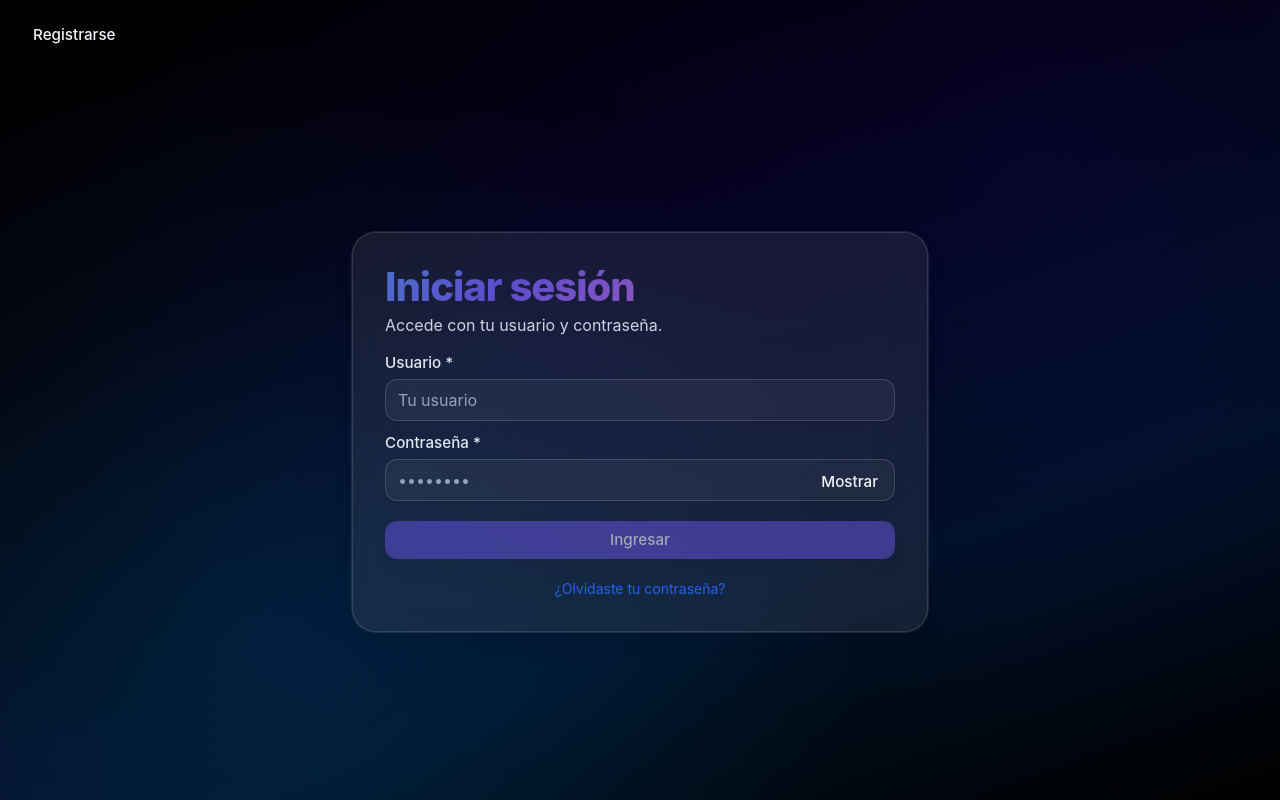
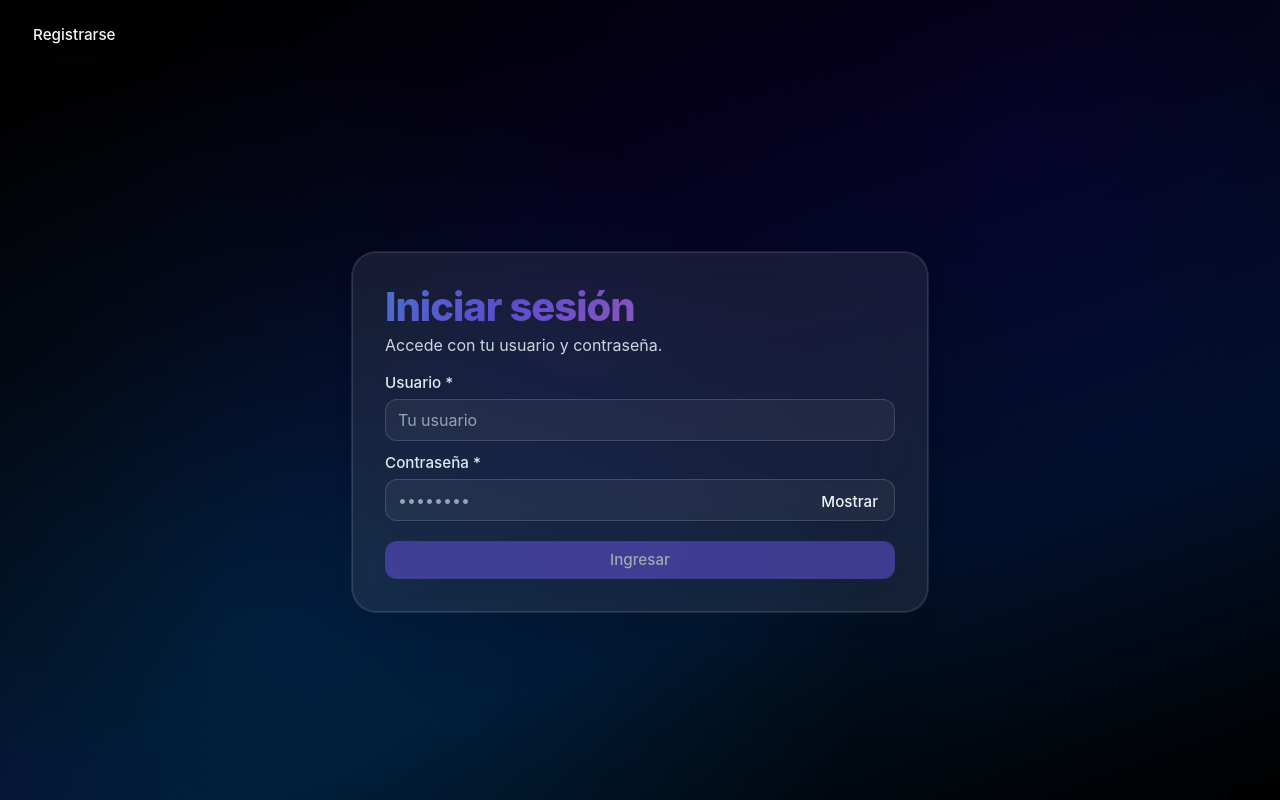
Before and after one commit to Fabriuag/Prueba_Tecnica_Spore, a Vue app in the folder frontend/: page /login in a window 1280 px wide. Built offline with nearby package versions, Linux system fonts and the light colour scheme.

Commit message:
Restablecer contraseña

```diff
--- a/frontend/src/views/LoginView.vue
+++ b/frontend/src/views/LoginView.vue
@@ -86,11 +86,6 @@
             <span v-else>Ingresando…</span>
           </button>
 
-          <!-- Enlace para recuperar contraseña -->
-          <router-link to="/forgot-password" class="text-sm text-blue-600 hover:underline text-center block mt-2">
-            ¿Olvidaste tu contraseña?
-          </router-link>
-
 
           <!-- Mensaje de error general -->
           <p v-if="error" class="error mt-1">{{ error }}</p>
--- a/frontend/src/views/UsersView.vue
+++ b/frontend/src/views/UsersView.vue
@@ -8,6 +8,9 @@
       </div>
       <div class="actions space-x-2">
         <router-link class="btn" to="/dashboard">Volver</router-link>
+        <router-link to="/forgot-password" class="btn">
+            Restablecer Contraseña
+          </router-link>
         <button class="btn" @click="fetchUsers">Refrescar</button>
         <button class="btn btn--primary" @click="toggleForm">
           + Registrar Usuario
```
